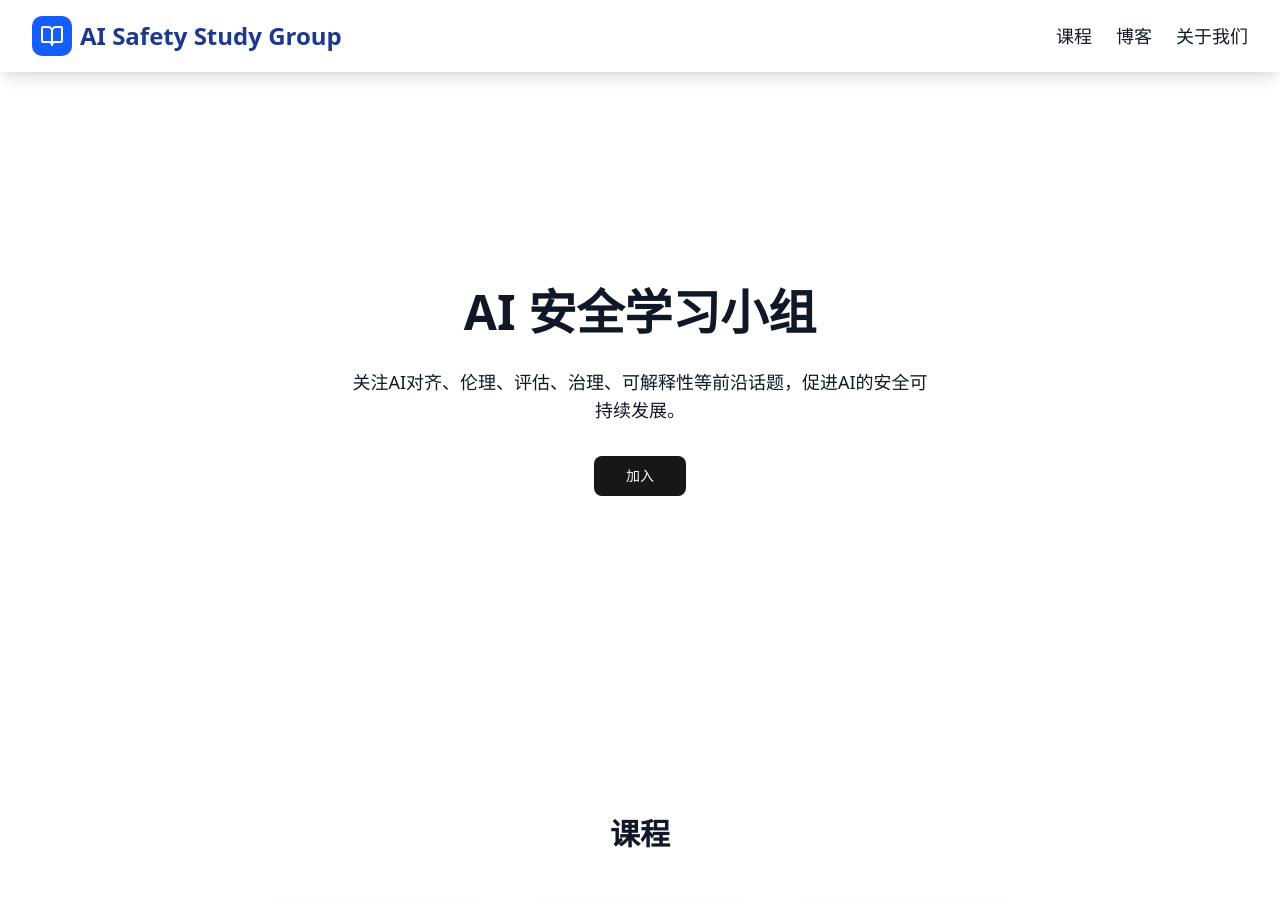
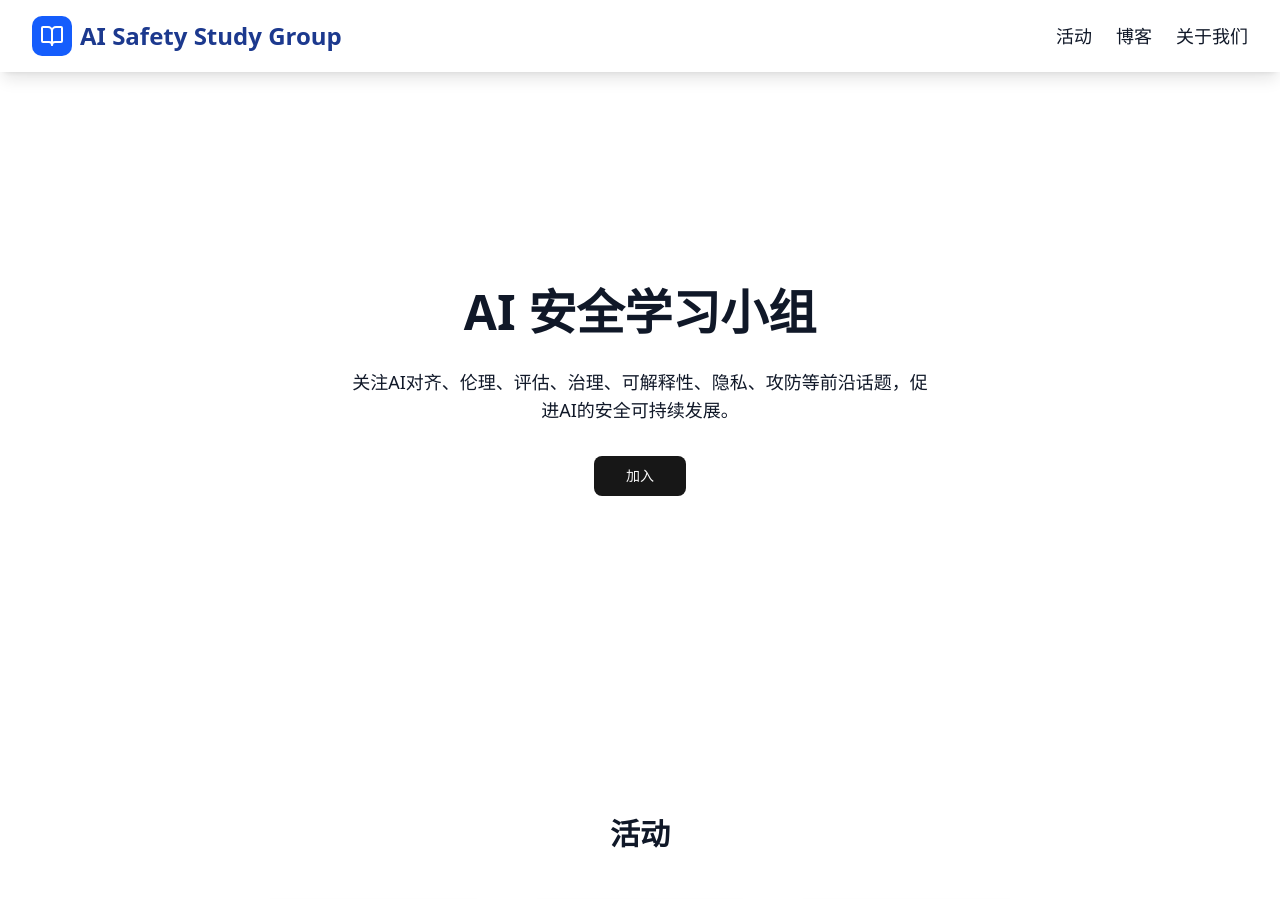
Before and after one commit to gixia-org/aisafetystudy, a Next.js app: page / in a window 1280 px wide. Shown: the top 899 px of the page. Built offline with nearby package versions, Linux system fonts and the light colour scheme.

Commit message:
Change 课程 to 活动. Add 隐私 and 攻防 to the introduction.

```diff
--- a/app/page.tsx
+++ b/app/page.tsx
@@ -43,8 +43,8 @@ export default function HomePage() {
         </div>
         {/* Adjust spacing for nav items */}
         <nav className="flex space-x-4 md:space-x-6">
-          {['课程', '博客', '关于我们'].map((item, index) => {
-            const sectionIds = ['course', 'blog', 'about'];
+          {['活动', '博客', '关于我们'].map((item, index) => {
+            const sectionIds = ['event', 'blog', 'about'];
             return (
               <a
                 key={item}
@@ -72,7 +72,7 @@ export default function HomePage() {
         </h2>
         {/* Adjust text size and max-width */}
         <p className="max-w-md md:max-w-xl text-base md:text-lg mb-8">
-          关注AI对齐、伦理、评估、治理、可解释性等前沿话题，促进AI的安全可持续发展。
+          关注AI对齐、伦理、评估、治理、可解释性、隐私、攻防等前沿话题，促进AI的安全可持续发展。
         </p>
         {/* Modify this anchor tag */}
         <a
@@ -86,10 +86,10 @@ export default function HomePage() {
         </a>
       </section>
 
-      {/* Courses Section */}
+      {/* Events Section */}
       {/* Adjust padding significantly for smaller screens, keep large padding for larger screens */}
-      <section id="course" className="px-4 md:px-16 lg:px-64 py-16 bg-white">
-        <h3 className="text-3xl font-semibold text-center mb-12">课程</h3>
+      <section id="event" className="px-4 md:px-16 lg:px-64 py-16 bg-white">
+        <h3 className="text-3xl font-semibold text-center mb-12">活动</h3>
         {/* Default to 1 column, switch to 3 columns on medium screens and up */}
         <div className="grid grid-cols-1 md:grid-cols-3 gap-8">
           {/* Card 1 */}
```
